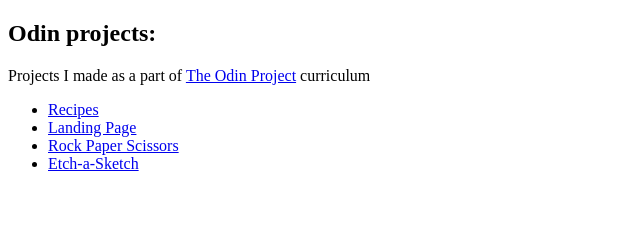
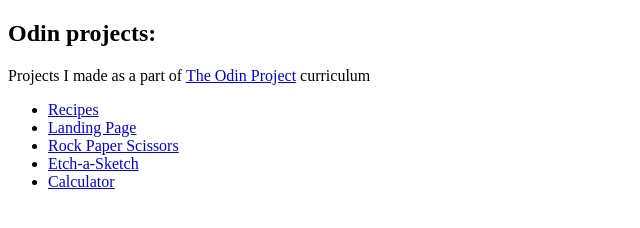
Before and after one commit to plakill/plakill.github.io, a plain HTML site: page index.html in a window 1280 px wide. Shown: the whole page, without its empty margins (0-640 px from the left). Drawn offline with Linux system fonts and the light colour scheme.

Commit message:
Add a link to odin calculator project

```diff
--- a/index.html
+++ b/index.html
@@ -13,6 +13,7 @@
         <li><a href="https://plakill.github.io/odin-landing-page">Landing Page</a></li>
         <li><a href="https://plakill.github.io/odin-rock-paper-scissors">Rock Paper Scissors</a></li>
         <li><a href="https://plakill.github.io/odin-etch-a-sketch">Etch-a-Sketch</a></li>
+        <li><a href="https://plakill.github.io/odin-calculator">Calculator</a></li>
     </ul>
 </body>
 </html>
```
